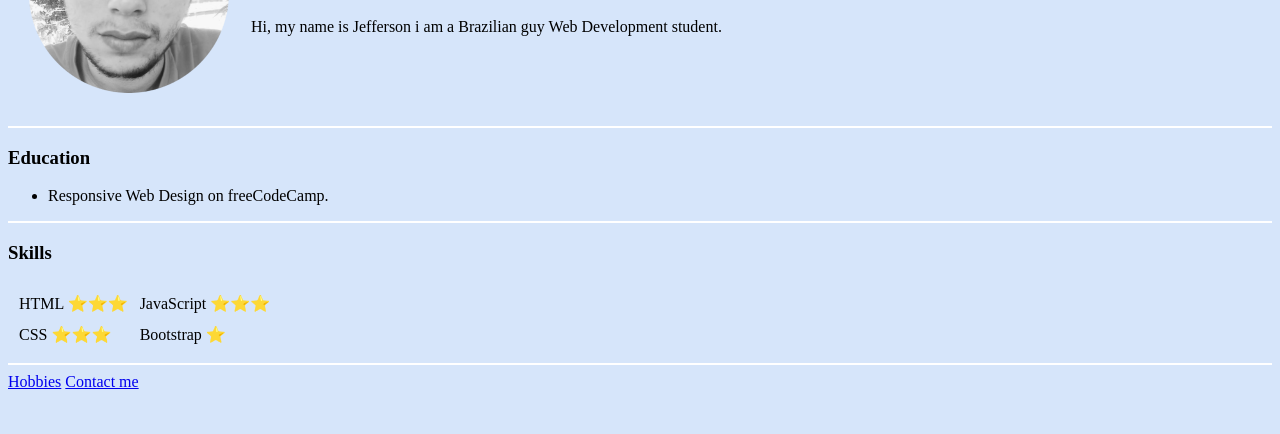
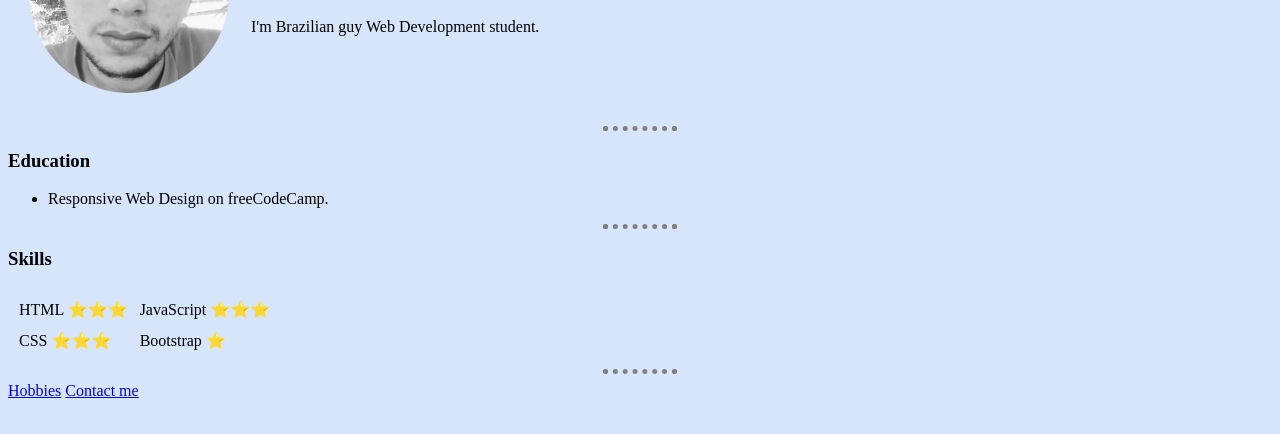
Before and after one commit to jeffvital/Curriculum-Vitae, a plain HTML site: page index.html in a window 1280 px wide. Shown: the part 136-570 px from the top of the page. Drawn offline with Linux system fonts and the light colour scheme.

Commit message:
add border properties with CSS.

```diff
--- a/index.html
+++ b/index.html
@@ -6,17 +6,18 @@
   <title>Jefferson's Personal Site</title>
 
   <style media="screen">
-
     body {
       background-color: #D6E5FA;
     }
 
     hr {
-      background-color: white;
-      border-style: none;
-      height: 2px;
+      background-color: enherit;
+      border-style: dotted;
+      width: 5%;
+      border-width: thick;
+      border-top-width: 0;
+      border-color: gray;
     }
-
   </style>
 
 </head>
@@ -27,7 +28,7 @@
       <td><img src="images/Jefferson.png" alt="Jefferson profile photo"></td>
       <td>
         <h1>Jefferson Vital</h1>
-        <p>Hi, my name is Jefferson i am a Brazilian guy Web Development student.</p>
+        <p>I'm Brazilian guy Web Development student.</p>
       </td>
     </tr>
   </table>
```
Also changed, not shown: contacts.html (+4 -4 lines).
